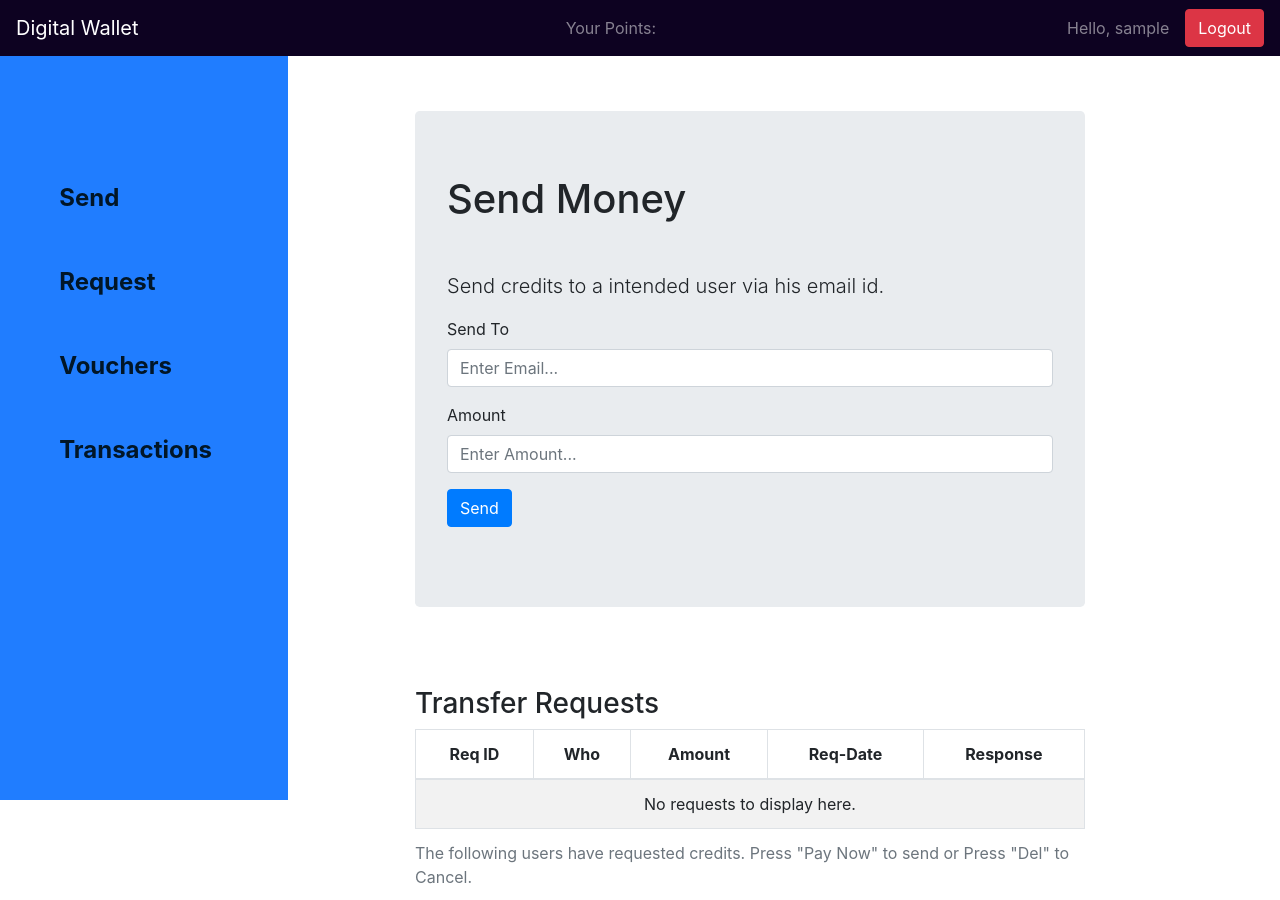
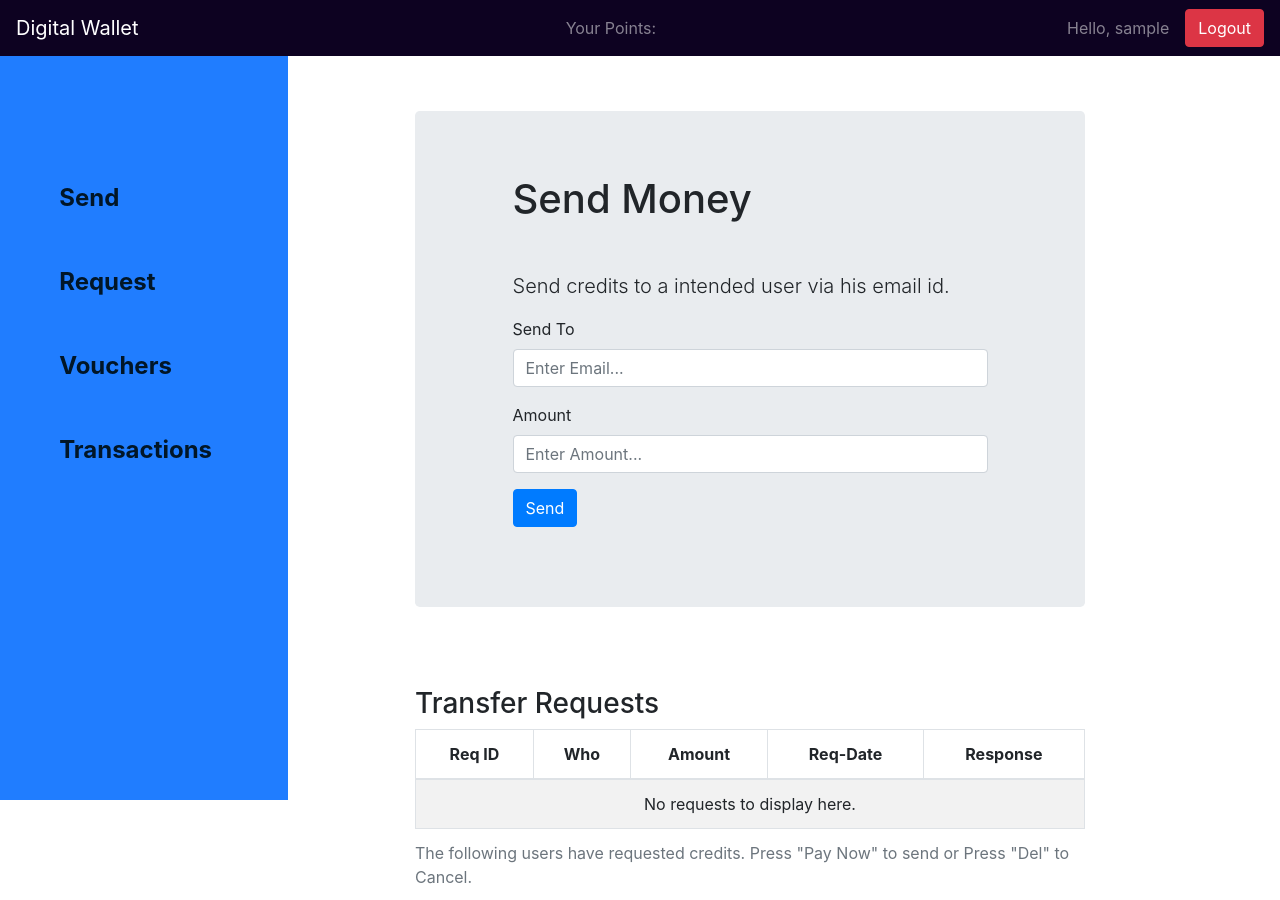
Before and after one commit to Saurja/digital-wallet, a PHP site: page / in a window 1280 px wide. Shown: the top 900 px of the page. Run offline with PHP 8.4, Linux system fonts and the light colour scheme; the visitor is signed in with stand-in values (Sample User, id 1); data that the repository does not hold is empty; some libraries are stand-ins or nearby versions.

Commit message:
UI Changes

```diff
--- a/index.php
+++ b/index.php
@@ -24,6 +24,7 @@ include("includes/handlers/transaction-handler.php");
     <div class="col-8">
     <?php echo $transactions->getSuccess(Constants::$CreditsSent); ?>
     <div class="jumbotron ">
+    <div class="offset-1 col-10">
     <h1 class="display-5 mb-5">Send Money</h1>
     <p class="lead">Send credits to a intended user via his email id.</p>
         <?php echo $transactions->getError(Constants::$TranscErrSend); ?>
@@ -46,7 +47,7 @@ include("includes/handlers/transaction-handler.php");
                 <button id="sendMoneyButton" type="submit" name="sendMoneyButton" class="btn btn-primary">Send</button>
             </div>
         </form>
-
+        </div>
     </div>
     </div>
 
```
